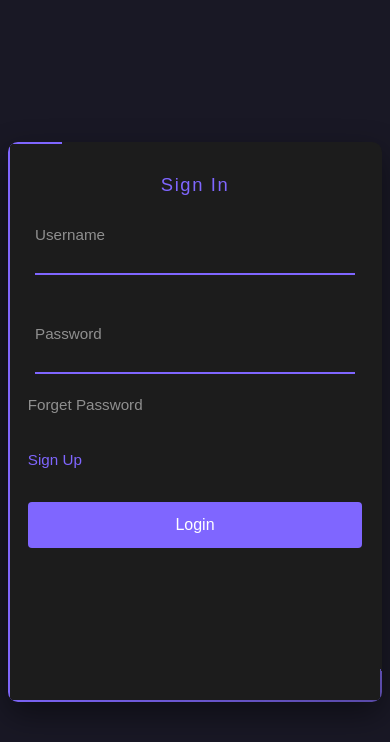
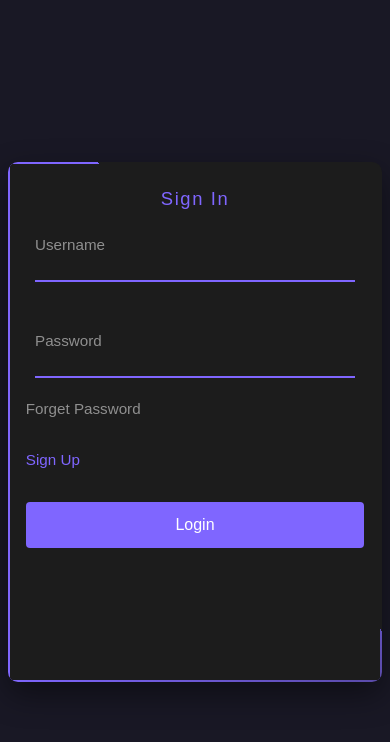
Before and after one commit to kumarrohit5010/SignUp_LoginPage, a React app: page / in a window 390 px wide. Built offline with nearby package versions, Linux system fonts and the light colour scheme.

Commit message:
responsive

```diff
--- a/src/Signup/Signup.css
+++ b/src/Signup/Signup.css
@@ -59,6 +59,8 @@ body {
   padding: 40px 28px;
   display: flex;
   flex-direction: column;
+  overflow-y: auto;
+  scrollbar-width: thin;
 }
 
 .form h2 {
@@ -186,15 +188,23 @@ input[type="submit"]:hover {
 
 @media (max-width: 400px) {
   .box {
-    min-height: 560px;
+    min-height: 520px;
   }
 
   .form h2 {
     font-size: 1.15rem;
   }
 
+  .form {
+    padding: 24px 16px;
+  }
+
+  .inputbox {
+    margin-top: 16px;
+  }
+
   .inputbox input {
-    padding: 18px 10px 9px;
+    padding: 16px 10px 8px;
   }
 
   .inputbox span,
@@ -202,4 +212,8 @@ input[type="submit"]:hover {
   .link button {
     font-size: 0.95rem;
   }
+
+  .link {
+    gap: 8px;
+  }
 }
```
